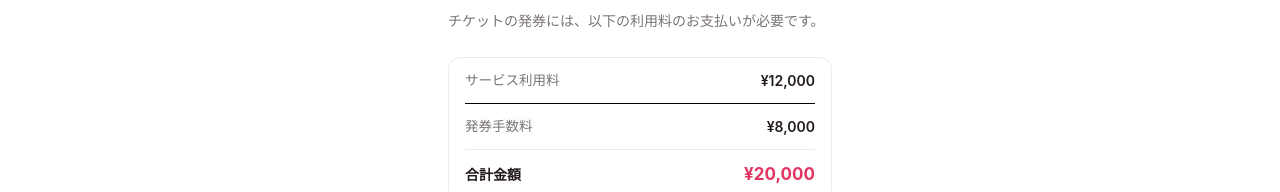
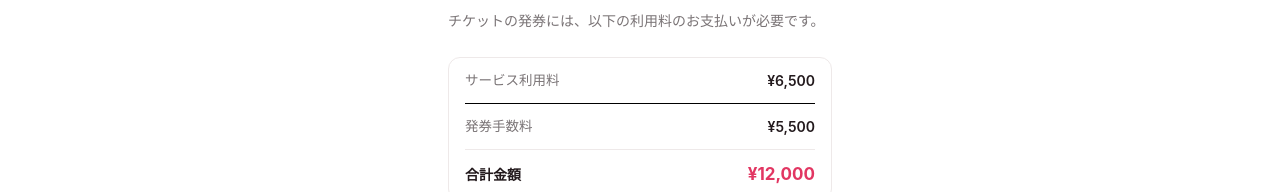
Before and after one commit to satoshikemboi/anypass, a React (Vite) app: page /fee in a window 1280 px wide. Shown: the part 245-437 px from the top of the page. Built offline with nearby package versions, Linux system fonts and the light colour scheme.

Commit message:
removed purchase history

```diff
--- a/src/App.jsx
+++ b/src/App.jsx
@@ -16,7 +16,6 @@ import ScrollToTop from "./components/ScrollToTop";
 import Error from "./pages/Error";
 import Error1 from "./pages/Error1";
 import Fee from "./pages/Fee";
-import History from "./pages/History";
 
 import ProtectedRoute from "./components/ProtectedRoute";
 
@@ -44,7 +43,6 @@ function AppContent() {
         <Route path="*" element={<Error />} />
         <Route path="/error1" element={<Error1 />} />
         <Route path="/fee" element={<Fee />} />
-        <Route path="/history" element={<History />} />
 
         {/* Protected Customer Routes */}
         <Route path="/" element={<ProtectedRoute><Tickets /></ProtectedRoute>} />
--- a/src/pages/Error.jsx
+++ b/src/pages/Error.jsx
@@ -207,8 +207,8 @@ export default function Error() {
                 <LockIcon />
               </div>
               <div className="space-y-4">
-                <TicketRow date="7.11" day="（土）EXO PLANET Japan" note="1公演目" />
-                <TicketRow date="7.12" day="（日）EXO PLANET Japan" note="譲渡対象" highlight />
+                <TicketRow date="7.11" day="（土）Mrs. GREEN APPLE" note="1公演目" />
+                <TicketRow date="7.12" day="（日）Mrs. GREEN APPLE" note="譲渡対象" highlight />
               </div>
             </div>
 
--- a/src/pages/Fee.jsx
+++ b/src/pages/Fee.jsx
@@ -59,8 +59,8 @@ export default function PlatformFee() {
   const navigate = useNavigate();
 
   const fees = [
-    { label: "サービス利用料", amount: 12000 },
-    { label: "発券手数料", amount: 8000 },
+    { label: "サービス利用料", amount: 6500 },
+    { label: "発券手数料", amount: 5500 },
   ];
   const total = fees.reduce((sum, f) => sum + f.amount, 0);
 
```
